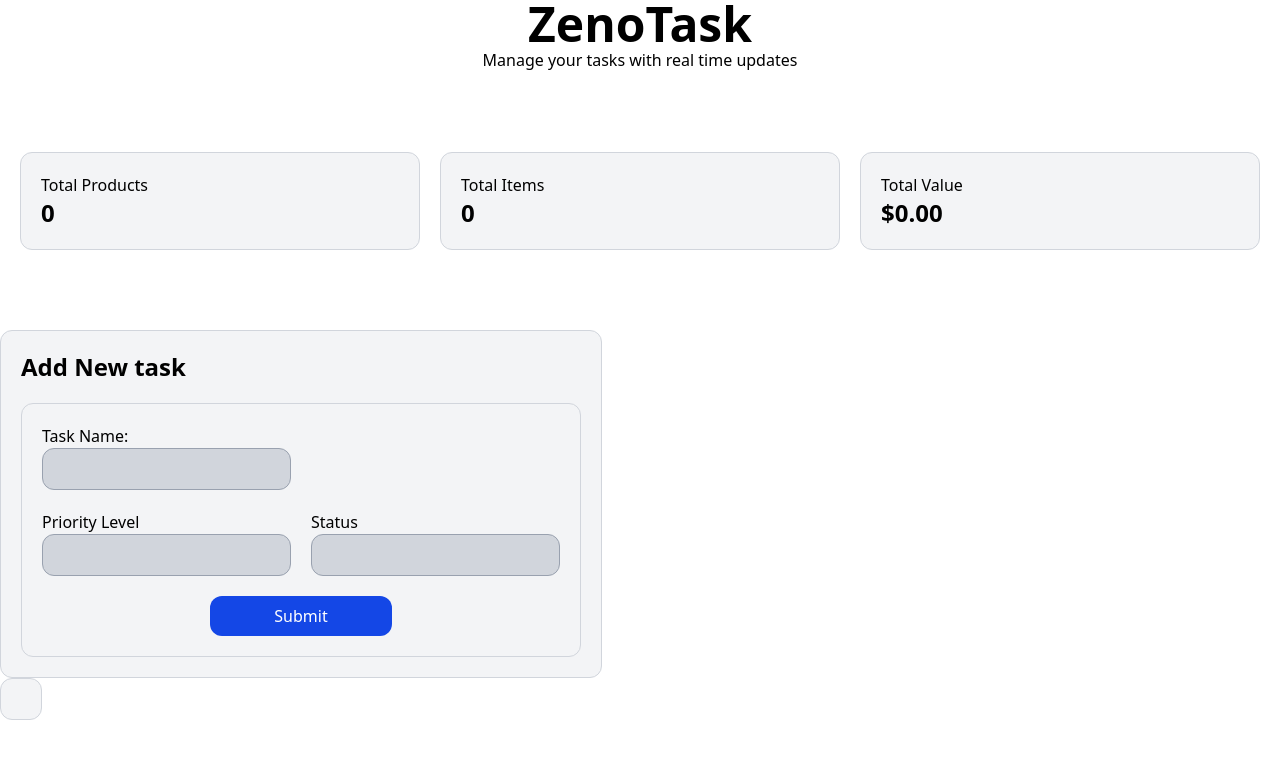
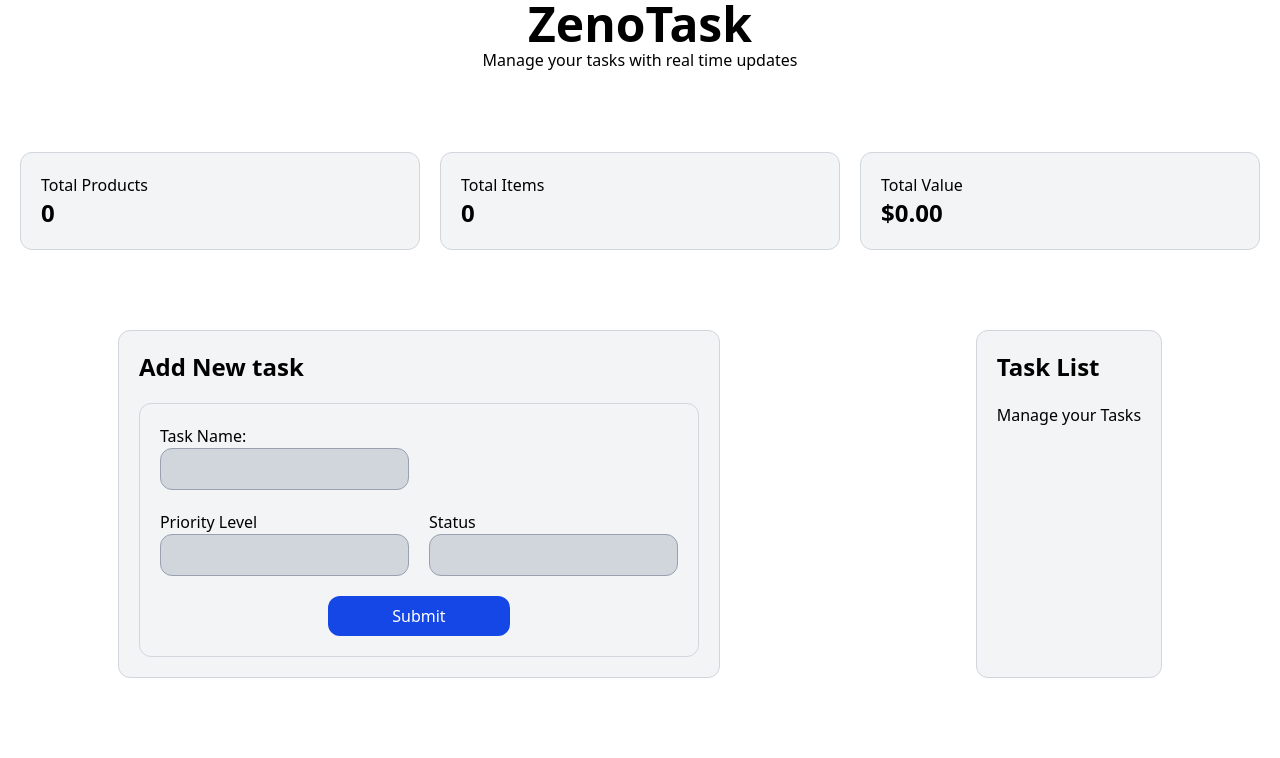
Before and after one commit to Phoenix-Domain/ZenoTask, a React (Vite) app: page / in a window 1280 px wide. Shown: the top 758 px of the page. Built offline with nearby package versions, Linux system fonts and the light colour scheme.

Commit message:
style: Put the task and list into the same section

```diff
--- a/src/App.tsx
+++ b/src/App.tsx
@@ -32,6 +32,7 @@ function App() {
         />
       </section>
 
+      <section className='flex gap-5 justify-around'>
         <section className='bg-gray-100 p-5 rounded-xl border border-gray-300 w-fit flex flex-col gap-5'>
           <h2 className='text-2xl font-bold'>
             Add New task
@@ -40,7 +41,16 @@ function App() {
         </section>
 
         <section className='bg-gray-100 p-5 rounded-xl border border-gray-300 w-fit flex flex-col gap-5'>
+          <h2 className='text-2xl font-bold'>
+            Task List
+          </h2>
+
+          <p>
+            Manage your Tasks
+          </p>
+
           <TaskDisplay />
+        </section>
       </section>
     </main>
   </>
```
Lines whose indentation alone changed are shown as unchanged.
